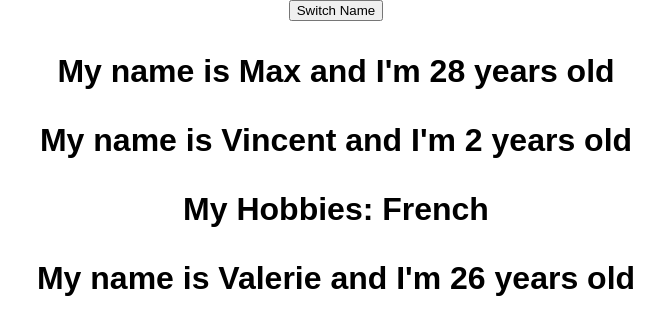
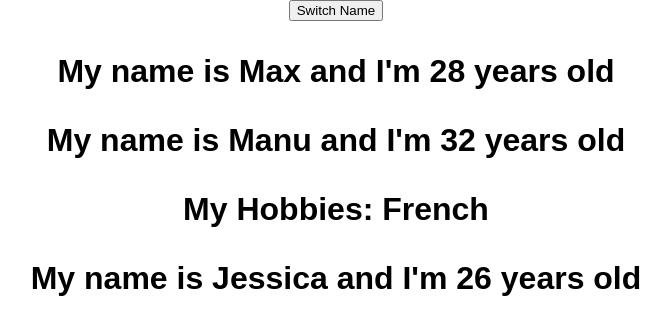
Before and after one commit to Jahazielvaz/ultimate-reactjs-practice, a React (Create React App) app in the folder academind-react-complete-guide/: page / in a window 1280 px wide. Shown: the top 334 px of the page, without its empty margins (304-975 px from the left). Built offline with nearby package versions, Linux system fonts and the light colour scheme.

Commit message:
Working on passing method references

```diff
--- a/academind-react-complete-guide/src/App.js
+++ b/academind-react-complete-guide/src/App.js
@@ -1,43 +1,37 @@
-import React, { useState } from 'react';
+import React, { Component } from 'react';
 import './App.css';
 
 import Person from './Person/Person';
 
-const app = props => {
-
-  const [ personsState, setPersonsState ] = useState({
+class App extends Component {
+  state = {
     persons: [
       {name: 'Max', age: 28},
-      {name: 'Vincent', age: 2},
-      {name: 'Valerie', age: 26}
-    ],
-    otherState: "Some Other State"
-  })
+      {name: 'Manu', age: 32},
+      {name: 'Jessica', age: 26},
+    ]
+  }
 
-  const [otherState, setOtherState] = useState(personsState.otherState);
-
-  const switchNameHandler = () => {
-    setPersonsState({
+  switchNameHandler = (newName) => {
+    this.setState({
       persons: [
-        {name: 'Jazzy', age: 34},
+        {name: newName, age: 34},
         {name: 'Vincent', age: 2},
         {name: 'Valerie', age: 26}
       ]
     })
   }
 
-  console.log(personsState, otherState);
-
-
-
+  render(){
     return (
       <div className="App">
-        <button onClick={switchNameHandler}>Switch Name</button>
-        <h1><Person name={personsState.persons[0].name} age={personsState.persons[0].age} /></h1>
-        <h1><Person name={personsState.persons[1].name} age={personsState.persons[1].age}>My Hobbies: French</Person></h1>
-        <h1><Person name={personsState.persons[2].name} age={personsState.persons[2].age} /></h1>
+        <button onClick={this.switchNameHandler.bind(this)}>Switch Name</button>
+        <h1><Person name={this.state.persons[0].name} age={this.state.persons[0].age} /></h1>
+        <h1><Person name={this.state.persons[1].name} age={this.state.persons[1].age} click={this.switchNameHandler}>My Hobbies: French</Person></h1>
+        <h1><Person name={this.state.persons[2].name} age={this.state.persons[2].age} /></h1>
       </div>
     );
+  }
 }
 
-export default app;
+export default App;
--- a/academind-react-complete-guide/src/Person/Person.js
+++ b/academind-react-complete-guide/src/Person/Person.js
@@ -3,7 +3,7 @@ import React from 'react';
 const person = (props) => {
    return(
      <div>
-      <p>My name is {props.name} and I'm {props.age} years old</p>
+      <p onClick={props.click}>My name is {props.name} and I'm {props.age} years old</p>
       <p>{props.children}</p>
     </div>
    )
```
Also changed, not shown: 1 other file (tests, documents, lock files or other folders).
